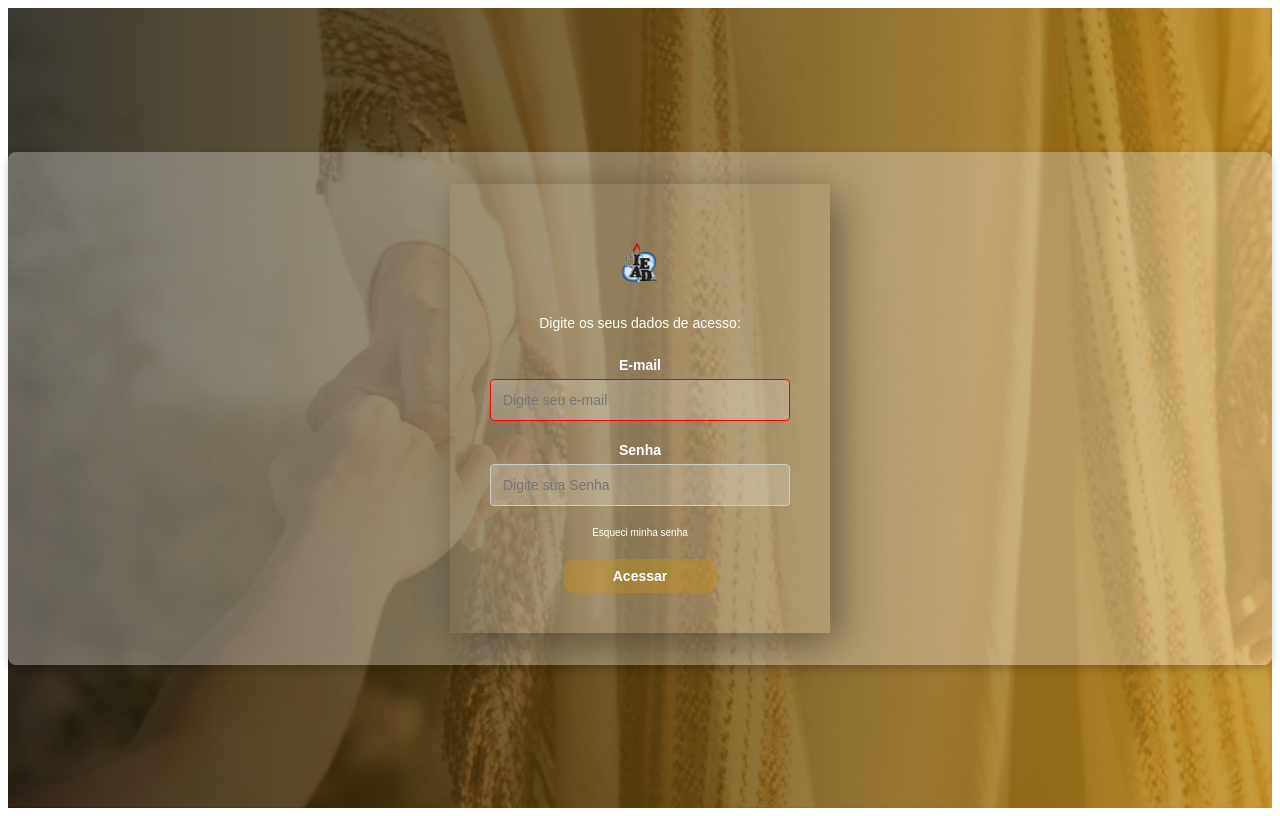
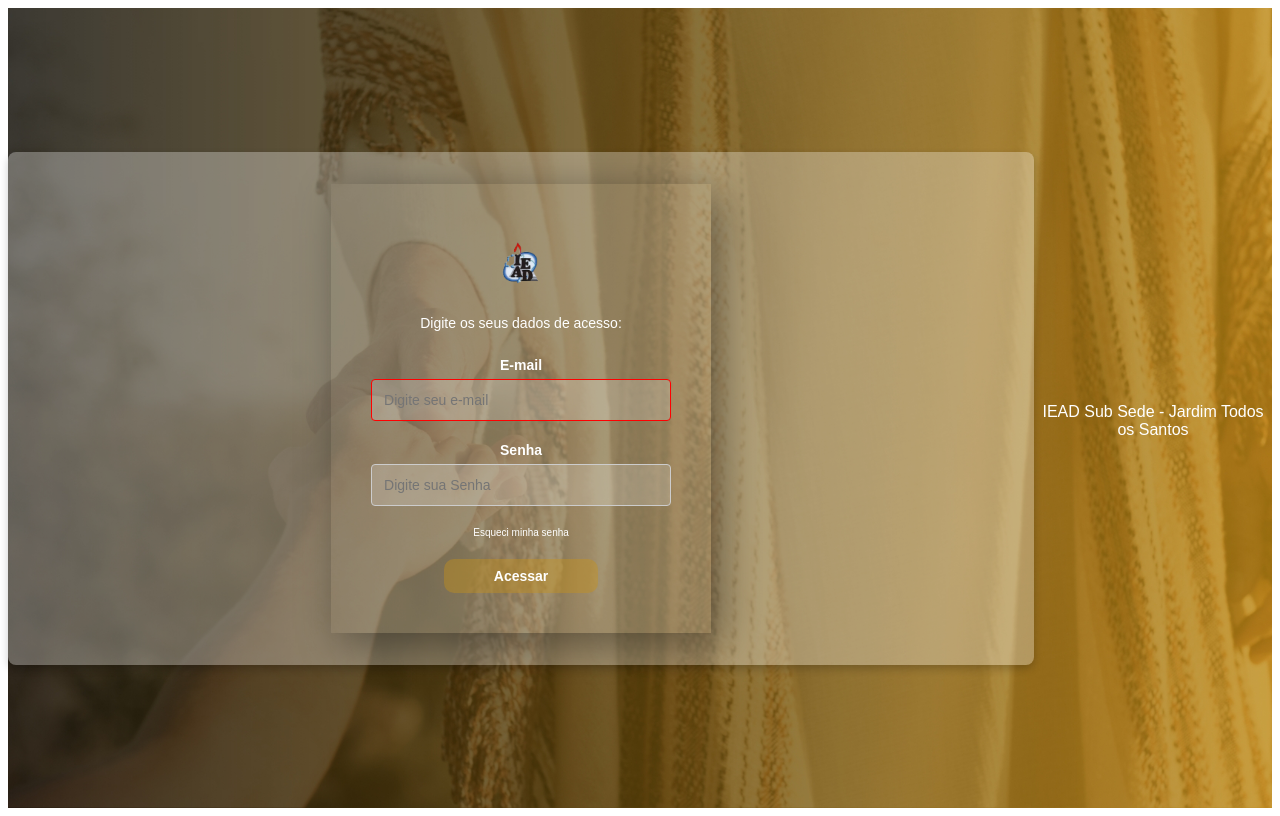
Before and after one commit to rafael-castilho-costa/cristoFy2.0, an Angular app: page / in a window 1280 px wide. Built offline with nearby package versions, Linux system fonts and the light colour scheme.

Commit message:
feat(2-new feature): implementation new feat atv #2

```diff
--- a/src/app/app.component.css
+++ b/src/app/app.component.css
@@ -121,3 +121,9 @@ body {
     background-color: #C89116;
     transform: scale(1.05);
 }
+
+.footer {
+    color: white;
+    margin-top: 25px;
+    text-align: center;
+}
--- a/src/app/app.component.html
+++ b/src/app/app.component.html
@@ -32,10 +32,10 @@
             <input type="password" placeholder="Digite sua Senha">
             <a href="/">Esqueci minha senha</a>
             <button type="button" value="Acessar" class="btn">Acessar</button>
-
         </form>
 
     </div>
+    <div class="footer">IEAD Sub Sede - Jardim Todos os Santos</div>
 
     <!-- JavaScript Files -->
     <script src="script.js"></script>
```
